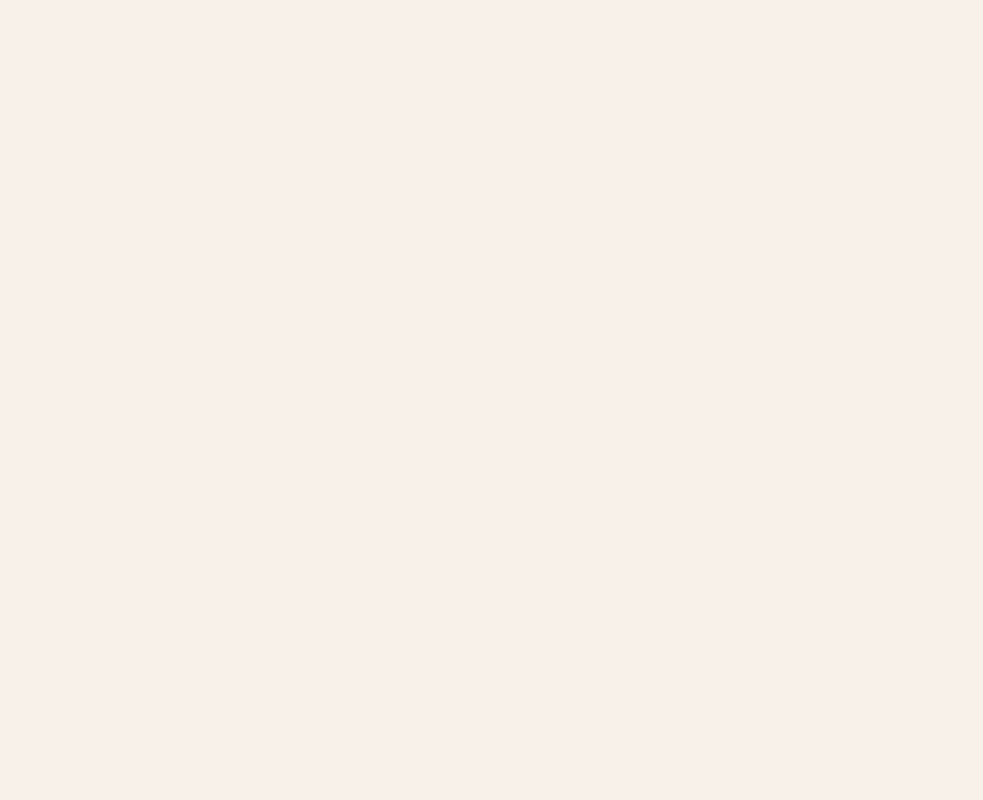
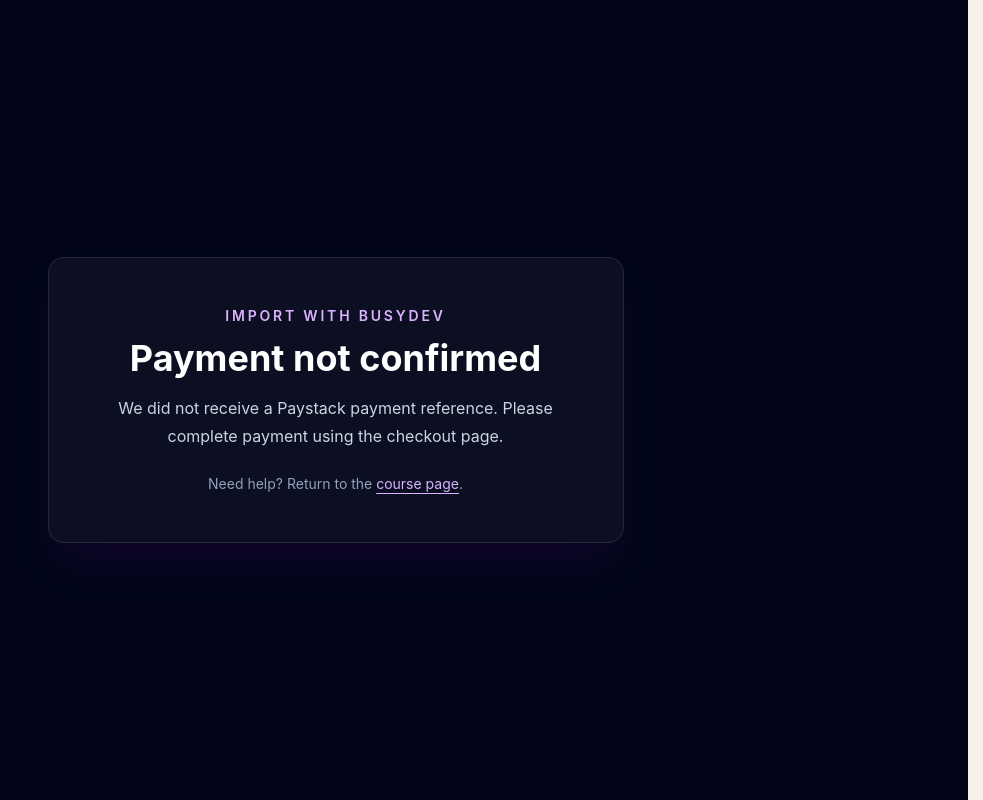
Before and after one commit to MrEben/importwithbusydev, a React (Vite) app: page /thank-you in a window 1280 px wide. Before the commit this address had no page. Shown: the whole page, without its empty margins (297-1280 px from the left). Built offline with nearby package versions, Linux system fonts and the light colour scheme.

Commit message:
added thank you page with test pof paystack

```diff
--- /dev/null
+++ b/api/verify-payment.js
@@ -0,0 +1,64 @@
+import { env } from "node:process";
+
+const EXPECTED_AMOUNT = 42000;
+const EXPECTED_CURRENCY = "GHS";
+
+export default async function handler(req, res) {
+  if (req.method !== "GET") {
+    res.setHeader("Allow", "GET");
+    return res.status(405).json({ message: "Method Not Allowed" });
+  }
+
+  const reference = req.query?.reference;
+  if (
+    typeof reference !== "string" ||
+    !/^[A-Za-z0-9_-]{1,100}$/.test(reference)
+  ) {
+    return res.status(400).json({ message: "A valid payment reference is required" });
+  }
+
+  const secret = env.PAYSTACK_SECRET_KEY;
+  if (!secret) {
+    console.error("PAYSTACK_SECRET_KEY is not configured");
+    return res.status(500).json({ message: "Payment verification is not configured" });
+  }
+
+  let paystackResponse;
+  try {
+    paystackResponse = await fetch(
+      `https://api.paystack.co/transaction/verify/${encodeURIComponent(reference)}`,
+      {
+        headers: { Authorization: `Bearer ${secret}` },
+        signal: AbortSignal.timeout(10000),
+      },
+    );
+  } catch (error) {
+    console.error("Unable to reach Paystack to verify payment", error);
+    return res.status(502).json({ message: "Could not verify payment with Paystack" });
+  }
+
+  if (!paystackResponse.ok) {
+    console.error("Paystack payment verification failed", {
+      status: paystackResponse.status,
+    });
+    return res.status(502).json({ message: "Could not verify payment with Paystack" });
+  }
+
+  let result;
+  try {
+    result = await paystackResponse.json();
+  } catch (error) {
+    console.error("Paystack returned an invalid verification response", error);
+    return res.status(502).json({ message: "Could not verify payment with Paystack" });
+  }
+
+  const payment = result?.data;
+  const verified =
+    result?.status === true &&
+    payment?.status === "success" &&
+    payment?.reference === reference &&
+    payment?.amount === EXPECTED_AMOUNT &&
+    payment?.currency === EXPECTED_CURRENCY;
+
+  return res.status(200).json({ verified });
+}
--- a/src/main.jsx
+++ b/src/main.jsx
@@ -6,6 +6,7 @@ import './App.css'
 import App from './App.jsx'
 import CheckoutPage from './pages/CheckoutPage.jsx'
 import CoursePage from './pages/CoursePage.jsx'
+import ThankYouPage from './pages/ThankYouPage.jsx'
 import ScrollToTop from './ScrollToTop.jsx'
 
 createRoot(document.getElementById('root')).render(
@@ -16,6 +17,7 @@ createRoot(document.getElementById('root')).render(
         <Route path="/" element={<App />} />
         <Route path="/checkout" element={<CheckoutPage />} />
         <Route path="/course" element={<CoursePage />} />
+        <Route path="/thank-you" element={<ThankYouPage />} />
       </Routes>
     </BrowserRouter>
   </StrictMode>,
--- /dev/null
+++ b/src/pages/ThankYouPage.jsx
@@ -0,0 +1,138 @@
+import { useEffect, useState } from "react";
+import { Link, useSearchParams } from "react-router-dom";
+
+const TELEGRAM_COURSE_URL = "https://t.me/your_course_channel";
+
+export default function ThankYouPage() {
+  const [searchParams] = useSearchParams();
+  const reference = searchParams.get("reference") || searchParams.get("trxref");
+  const [verification, setVerification] = useState({ reference: null, retry: -1, state: "checking" });
+  const [retry, setRetry] = useState(0);
+  const verificationState =
+    !reference
+      ? "missing"
+      : verification.reference === reference && verification.retry === retry
+        ? verification.state
+        : "checking";
+
+  useEffect(() => {
+    if (!reference) {
+      return undefined;
+    }
+
+    const controller = new AbortController();
+
+    fetch(`/api/verify-payment?reference=${encodeURIComponent(reference)}`, {
+      signal: controller.signal,
+    })
+      .then(async (response) => {
+        const result = await response.json();
+        if (!response.ok) {
+          throw new Error(result.message || "Payment verification failed");
+        }
+        setVerification({
+          reference,
+          retry,
+          state: result.verified ? "confirmed" : "unconfirmed",
+        });
+      })
+      .catch((error) => {
+        if (error.name !== "AbortError") {
+          console.error("Unable to verify payment", error);
+          setVerification({ reference, retry, state: "error" });
+        }
+      });
+
+    return () => controller.abort();
+  }, [reference, retry]);
+
+  return (
+    <main className="flex min-h-screen items-center justify-center bg-slate-950 px-5 py-16 text-slate-100">
+      <section className="w-full max-w-xl rounded-2xl border border-white/10 bg-white/[0.04] p-8 text-center shadow-2xl shadow-purple-950/30 sm:p-12">
+        <p className="mb-3 text-sm font-semibold uppercase tracking-[0.2em] text-purple-300">
+          Import with BusyDev
+        </p>
+
+        {verificationState === "checking" && (
+          <>
+            <h1 className="mb-4 text-3xl font-bold text-white sm:text-4xl">Verifying your payment</h1>
+            <p className="mx-auto max-w-md leading-7 text-slate-300">
+              Please wait while we confirm your payment securely with Paystack.
+            </p>
+          </>
+        )}
+
+        {verificationState === "confirmed" && (
+          <>
+            <div
+              className="mx-auto mb-6 flex h-16 w-16 items-center justify-center rounded-full bg-emerald-400/15 text-3xl text-emerald-300"
+              aria-hidden="true"
+            >
+              ✓
+            </div>
+            <h1 className="mb-4 text-3xl font-bold text-white sm:text-4xl">
+              Congratulations!
+            </h1>
+            <p className="mx-auto mb-8 max-w-md leading-7 text-slate-300">
+              Your payment is confirmed. Continue to Telegram for the next steps
+              to access the Complete Importation Masterclass.
+            </p>
+            <a
+              href={TELEGRAM_COURSE_URL}
+              target="_blank"
+              rel="noopener noreferrer"
+              className="inline-flex min-h-12 items-center justify-center rounded-lg bg-purple-600 px-7 py-3 font-semibold text-white transition hover:bg-purple-500 focus:outline-none focus:ring-2 focus:ring-purple-300 focus:ring-offset-2 focus:ring-offset-slate-950"
+            >
+              Access the course on Telegram
+            </a>
+          </>
+        )}
+
+        {(verificationState === "missing" || verificationState === "unconfirmed") && (
+          <>
+            <h1 className="mb-4 text-3xl font-bold text-white sm:text-4xl">Payment not confirmed</h1>
+            <p className="mx-auto max-w-md leading-7 text-slate-300">
+              {verificationState === "missing"
+                ? "We did not receive a Paystack payment reference. Please complete payment using the checkout page."
+                : "Paystack has not confirmed a successful payment for this transaction. If you just paid, wait a moment and try again."}
+            </p>
+            {verificationState === "unconfirmed" && (
+              <button
+                type="button"
+                onClick={() => setRetry((count) => count + 1)}
+                className="mt-6 inline-flex min-h-12 items-center justify-center rounded-lg border border-purple-400 px-7 py-3 font-semibold text-purple-200 transition hover:bg-purple-400/10 focus:outline-none focus:ring-2 focus:ring-purple-300"
+              >
+                Check payment again
+              </button>
+            )}
+          </>
+        )}
+
+        {verificationState === "error" && (
+          <>
+            <h1 className="mb-4 text-3xl font-bold text-white sm:text-4xl">We couldn’t verify your payment</h1>
+            <p className="mx-auto max-w-md leading-7 text-slate-300">
+              The payment service could not be reached. Your course access has
+              not been shown. Please try again in a moment.
+            </p>
+            <button
+              type="button"
+              onClick={() => setRetry((count) => count + 1)}
+              className="mt-6 inline-flex min-h-12 items-center justify-center rounded-lg border border-purple-400 px-7 py-3 font-semibold text-purple-200 transition hover:bg-purple-400/10 focus:outline-none focus:ring-2 focus:ring-purple-300"
+            >
+              Retry verification
+            </button>
+          </>
+        )}
+
+        <p className="mt-6 text-sm text-slate-400">
+          Need help? Return to the{" "}
+          <Link className="text-purple-300 underline underline-offset-4 hover:text-purple-200" to="/checkout">
+            course page
+          </Link>
+          .
+        </p>
+      </section>
+    </main>
+  );
+}
```
Also changed, not shown: 1 other file (tests, documents, lock files or other folders).
